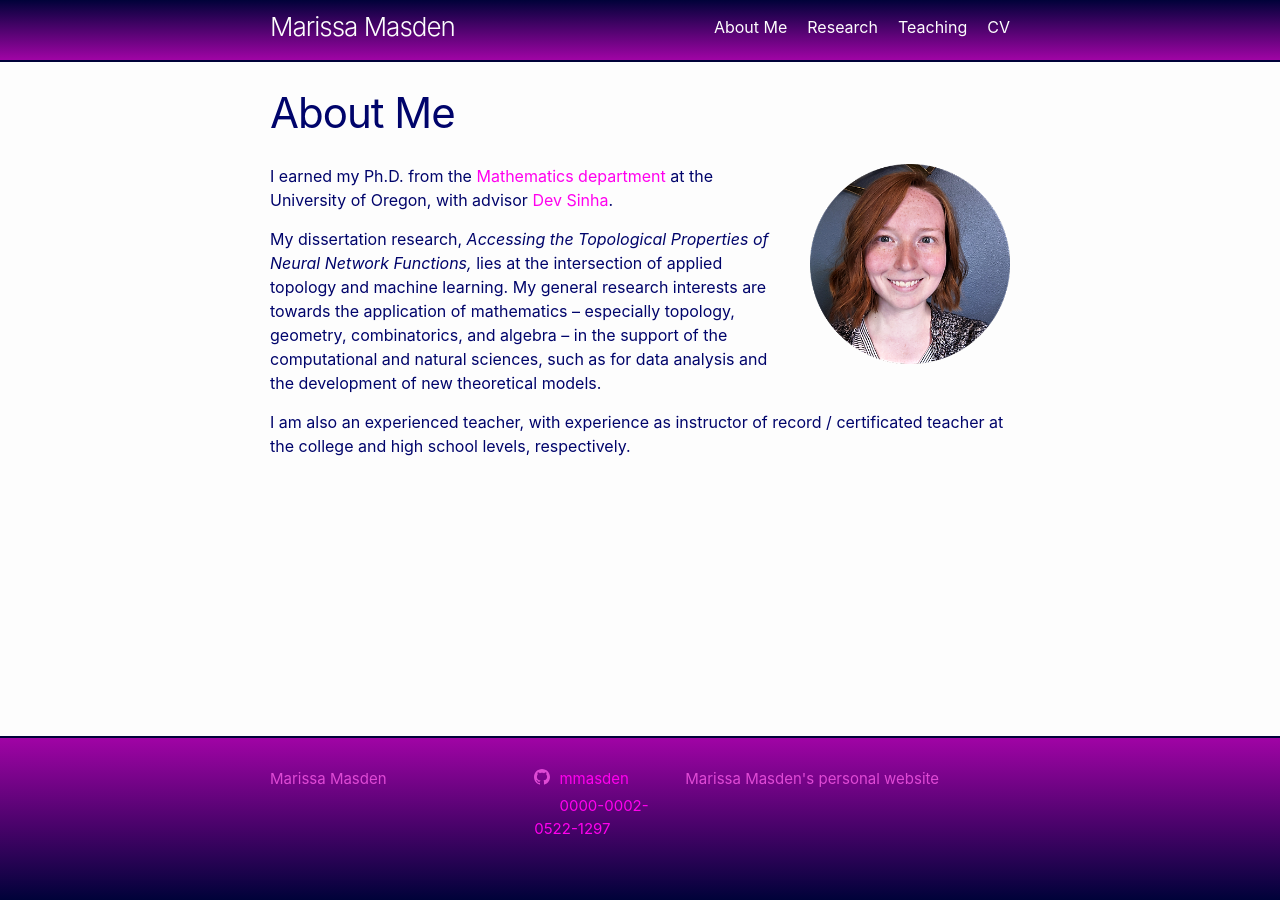
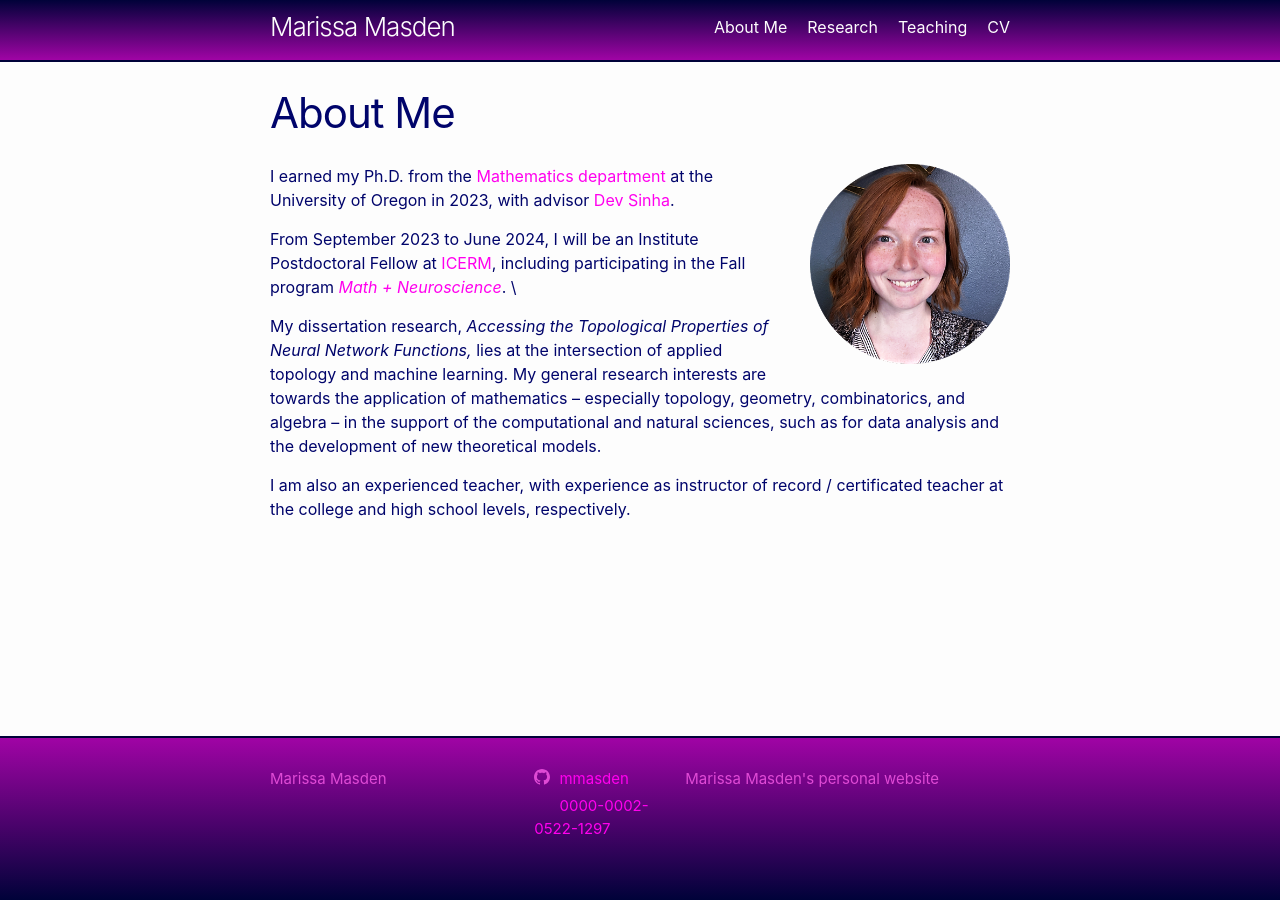
Before and after one commit to mmasden/mmasden.github.io, a Jekyll site: the page built from index.markdown, in a window 1280 px wide. Built offline with Jekyll 4.4.1, drawn with Linux system fonts in a browser that asks for light colours.

Commit message:
Updated for 2023.

```diff
--- a/index.markdown
+++ b/index.markdown
@@ -9,7 +9,9 @@ order: 1
 
 ![image](assets/images/portrait.png){:style="float:right; width:200px; margin-left:30px;"}
 
-I earned my Ph.D. from the [Mathematics department](https://math.uoregon.edu/) at the University of Oregon, with advisor [Dev Sinha](https://pages.uoregon.edu/dps/index.php).
+I earned my Ph.D. from the [Mathematics department](https://math.uoregon.edu/) at the University of Oregon in 2023, with advisor [Dev Sinha](https://pages.uoregon.edu/dps/index.php).
+
+From September 2023 to June 2024, I will be an Institute Postdoctoral Fellow at [ICERM](https://icerm.brown.edu/), including participating in the Fall program [*Math + Neuroscience*](https://icerm.brown.edu/programs/sp-f23/). \\
 
 My dissertation research,  *Accessing the Topological Properties of Neural Network Functions,* lies at the intersection of applied topology and machine learning. My general research interests are towards the application of mathematics -- especially topology, geometry, combinatorics, and algebra -- in the support of the computational and natural sciences, such as for data analysis and the development of new theoretical models.
 
--- a/research.markdown
+++ b/research.markdown
@@ -12,6 +12,8 @@ I blend mathematical theory from a range of fields including **topology, geometr
 My background and research experiences additionally include applications of graph theory and topology in **computational chemistry, materials science, and computer vision.** I am interested in finding **new applications of computational topology** in the mathematical and natural sciences, and enjoy working on interdisciplinary projects.
 
 ### [My Papers](https://arxiv.org/search/?searchtype=author&query=Masden%2C+M)
+
+[Automated Grain Boundary (GB) Segmentation and Microstructural Analysis in 347H Stainless Steel Using Deep Learning and Multimodal Microscopy.](https://arxiv.org/abs/2305.07790) Shoieb Ahmed Chowdhury, M. F. N. Taufique, Jing Wang, Marissa Masden, Madison Wenzlick, Ram Devanathan, Alan L Schemer-Kohrn, Keerti S Kappagantula, 2023.
 
 [Algorithmic Determination of the Combinatorial Structure of the Linear Regions of ReLU Neural Networks](https://arxiv.org/abs/2207.07696). 2022.
 
--- a/vitae.markdown
+++ b/vitae.markdown
@@ -5,6 +5,6 @@ permalink: /cv/
 order: 4
 ---
 
-*Last updated on October 12, 2022.*
+*Last updated on August 26, 2023.*
 
 <embed src="../assets/documents/masden_CV.pdf" type="application/pdf" class="fullpage-embed"  />
```
Also changed, not shown: 1 other file.
